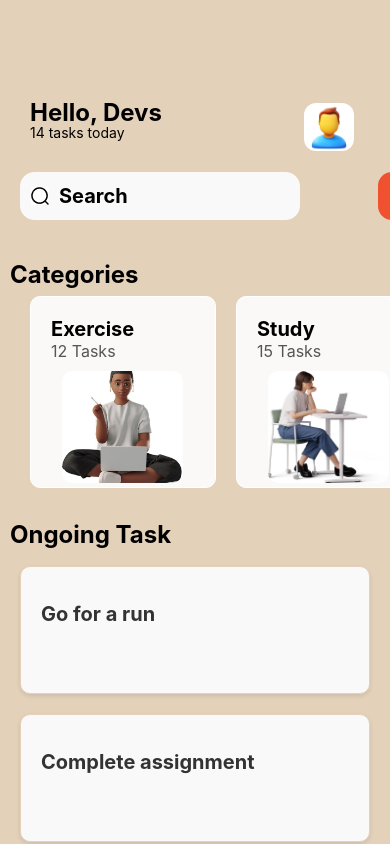
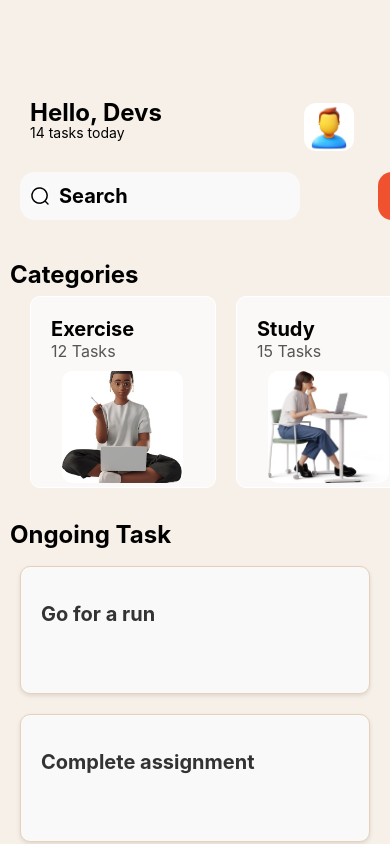
Before and after one commit to Eddie-hanson/rn-assignment3-11116390, a React Native app in the folder MyApp/: screen / in a window 390 px wide. Built offline with nearby package versions, Linux system fonts and the light colour scheme.

Commit message:
Changed the background color

```diff
--- a/MyApp/App.js
+++ b/MyApp/App.js
@@ -155,7 +155,7 @@ export default function App() {
 const styles = StyleSheet.create({
   container: {
     flex: 1,
-    backgroundColor: "#E3D1BA",
+    backgroundColor: "#F7F0E8",
     paddingTop: 50,
   },
 
```
